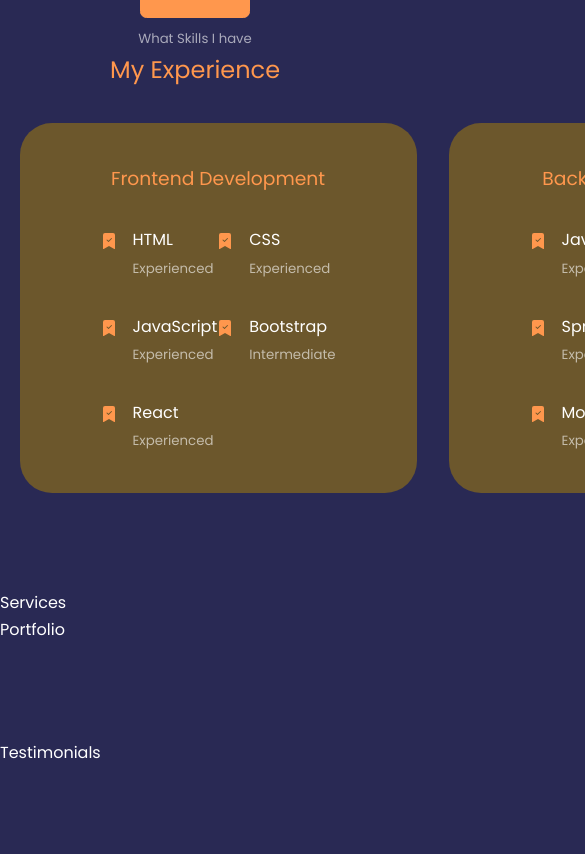
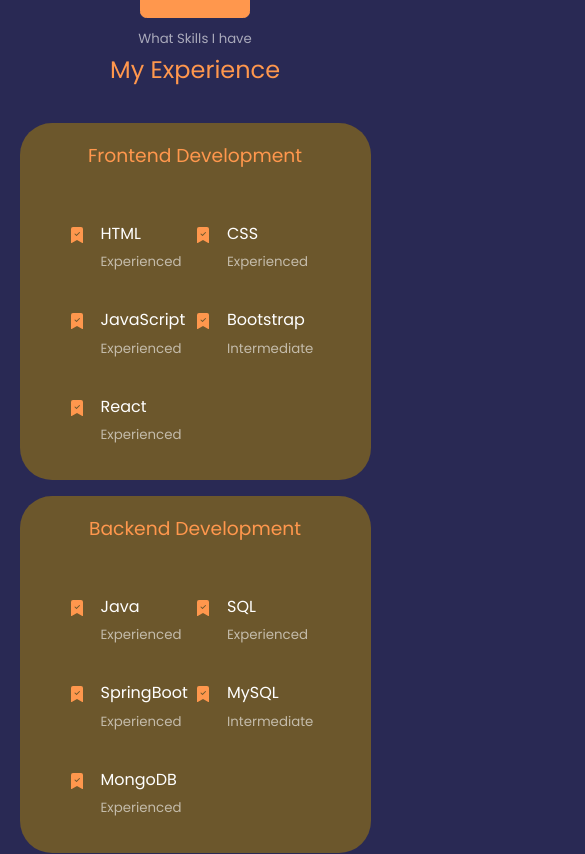
Before and after one commit to Garimajyoti/My_Portfolio_Website, a React (Create React App) app: page / in a window 390 px wide. Shown: the part 2182-3036 px from the top of the page, 585 px wide, since content can reach past the window. Built offline with nearby package versions, Linux system fonts and the light colour scheme.

Commit message:
added responsive styling

```diff
--- a/src/components/experience/experience.css
+++ b/src/components/experience/experience.css
@@ -39,3 +39,34 @@
     margin-top: 7px;
     color: var(--color-primary);
 }
+
+
+/*-------------Media -Queries(Medium devices)------------*/
+@media screen and (max-width: 1024px) {
+    .experience_container{
+        grid-template-columns : 1fr;
+    }
+
+    .experience_container > div{
+        width: 80%;
+        padding : 2rem;
+        margin : 0 auto;
+    }
+
+    .experience_content{
+        padding: 1rem;
+    }
+
+}
+
+/*-------------Media -Queries(Small devices)------------*/
+@media screen and (max-width: 600px) {
+    .experience_container{
+        gap: 1rem;
+    }
+
+    .experience_container > div {
+        width:100%;
+        padding : 1rem 2rem;
+    }
+}
```
